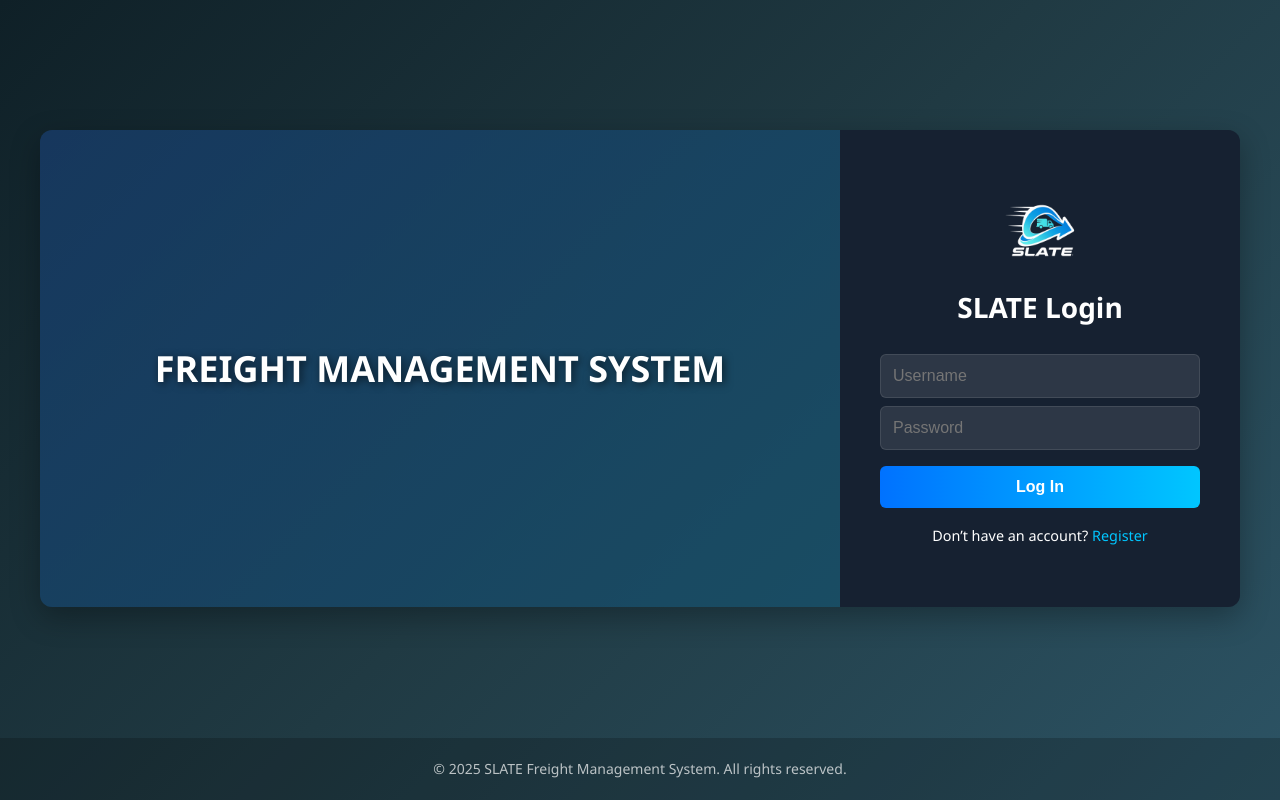
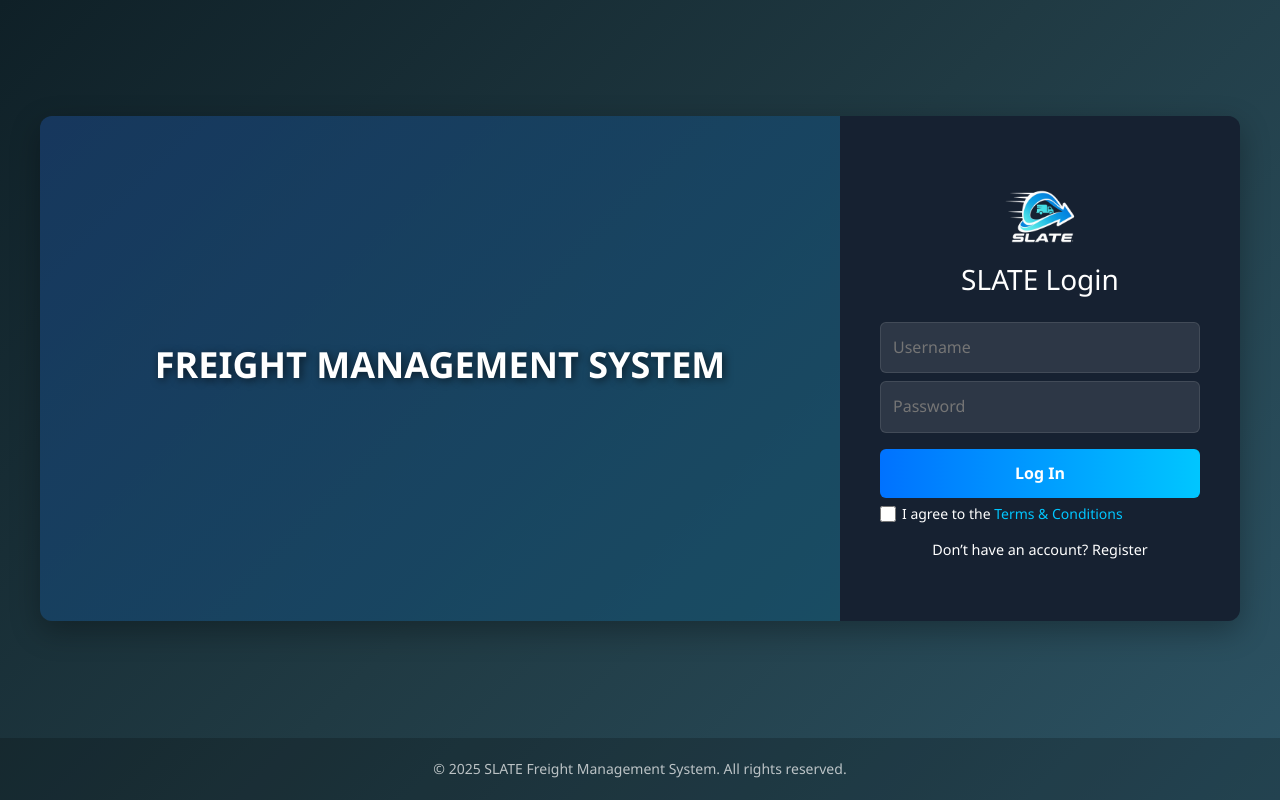
Before and after one commit to SheEeEeEeEeN/Core3, a PHP site: page /login.php in a window 1280 px wide. Run offline with PHP 8.4, Linux system fonts and the light colour scheme; some libraries are stand-ins or nearby versions.

Commit message:
login ule

```diff
--- a/login.php
+++ b/login.php
@@ -178,6 +178,9 @@ if (isset($conn) && $conn instanceof mysqli) {
   <meta charset="UTF-8">
   <meta name="viewport" content="width=device-width, initial-scale=1.0">
   <title>SLATE System</title>
+  <link href="https://cdn.jsdelivr.net/npm/bootstrap@5.3.2/dist/css/bootstrap.min.css" rel="stylesheet">
+  <script src="https://cdn.jsdelivr.net/npm/bootstrap@5.3.2/dist/js/bootstrap.bundle.min.js"></script>
+  <script src="https://cdn.jsdelivr.net/npm/sweetalert2@11"></script>
   <style>
     * {
       margin: 0;
@@ -379,6 +382,44 @@ if (isset($conn) && $conn instanceof mysqli) {
       background: linear-gradient(to right, #0052cc, #009ee3);
     }
 
+    /* Fix checkbox alignment */
+    .terms-checkbox {
+      display: flex;
+      align-items: center;
+      margin-top: .5rem;
+      font-size: 14px;
+      color: #fff;
+      gap: 6px;
+      /* space between checkbox and text */
+    }
+
+    .terms-checkbox input[type="checkbox"] {
+      margin: 0;
+      width: 16px;
+      height: 16px;
+      vertical-align: middle;
+      accent-color: #00c6ff;
+      /* modern browsers: custom color */
+      cursor: pointer;
+    }
+
+    .terms-checkbox label {
+      margin: 0;
+      line-height: 1;
+      /* keeps text centered with checkbox */
+    }
+
+    .terms-checkbox a {
+      color: #00c6ff;
+      text-decoration: none;
+    }
+
+    .terms-checkbox a:hover {
+      text-decoration: underline;
+    }
+
+
+
     @media (max-width:48rem) {
       .login-container {
         flex-direction: column;
@@ -434,17 +475,66 @@ if (isset($conn) && $conn instanceof mysqli) {
           <h2 id="formTitle">SLATE Login</h2>
 
           <!-- Login Form -->
-          <form id="loginForm" class="login-form" method="POST" action="login.php">
+          <form id="loginForm" class="login-form" method="POST" action="login.php" onsubmit="return checkTerms()">
             <input type="text" name="username" placeholder="Username" required>
             <input type="password" name="password" placeholder="Password" required>
+
             <button type="submit" name="login" id="loginBtn"
               <?php if ($_SESSION['lockout_time'] > time()) echo "disabled style='cursor:not-allowed;opacity:0.6;'"; ?>>
               Log In
             </button>
+
+            <!-- ✅ Terms Agreement -->
+            <div class="terms-checkbox">
+              <input type="checkbox" id="agreeLogin" name="terms">
+              <label for="agreeLogin">
+                I agree to the
+                <a href="#" data-bs-toggle="modal" data-bs-target="#termsModal">
+                  Terms & Conditions
+                </a>
+              </label>
+            </div>
+
+
+
+
             <?php if (!empty($error) && isset($_POST['login'])): ?>
               <div class="inline-message error"><?= $error ?></div>
             <?php endif; ?>
           </form>
+
+
+          <!-- Terms & Conditions Modal -->
+          <div class="modal fade" id="termsModal" tabindex="-1" aria-labelledby="termsModalLabel" aria-hidden="true">
+            <div class="modal-dialog modal-dialog-scrollable modal-lg">
+              <div class="modal-content" style="background:#222; color:#fff; border-radius:10px;">
+                <div class="modal-header">
+                  <h5 class="modal-title" id="termsModalLabel">Terms & Conditions</h5>
+                  <button type="button" class="btn-close btn-close-white" data-bs-dismiss="modal" aria-label="Close"></button>
+                </div>
+                <div class="modal-body" style="max-height:400px; overflow-y:auto; font-size:14px;">
+                  <p><strong>1. Acceptance of Terms</strong></p>
+                  <p>By creating an account, you agree to follow our system rules and policies.</p>
+
+                  <p><strong>2. User Responsibilities</strong></p>
+                  <p>You must provide accurate information when registering and respect the system’s usage rules.</p>
+
+                  <p><strong>3. Data Privacy</strong></p>
+                  <p>We handle your data securely and will not share it without consent, except as required by law.</p>
+
+                  <p><strong>4. Restrictions</strong></p>
+                  <p>Do not misuse the system, attempt unauthorized access, or disrupt service operations.</p>
+
+                  <p><strong>5. Changes to Terms</strong></p>
+                  <p>We may update these Terms & Conditions, and continued use means you accept those changes.</p>
+                </div>
+                <div class="modal-footer">
+                  <button type="button" class="btn btn-secondary btn-sm" data-bs-dismiss="modal">Close</button>
+                </div>
+              </div>
+            </div>
+          </div>
+
 
 
           <!-- Register Form -->
@@ -576,6 +666,32 @@ if (isset($conn) && $conn instanceof mysqli) {
         }
       }, 1000);
     }
+
+    // ✅ Ensure terms are checked before login
+    function checkTerms() {
+      const terms = document.getElementById("agreeLogin");
+      if (!terms.checked) {
+        alert("You must agree to the Terms & Conditions before logging in.");
+        return false; // stop form submission
+      }
+      return true;
+    }
+
+    // ✅ Ensure terms are checked before login with SweetAlert2
+function checkTerms() {
+  const terms = document.getElementById("agreeLogin");
+  if (!terms.checked) {
+    Swal.fire({
+      icon: 'warning',
+      title: 'Terms & Conditions',
+      text: 'You must agree to the Terms & Conditions before logging in.',
+      confirmButtonColor: '#0072ff'
+    });
+    return false; // stop form submission
+  }
+  return true;
+}
+
   </script>
 
   <!-- Trigger alert (if any) AFTER the showAlert function is defined -->
```
